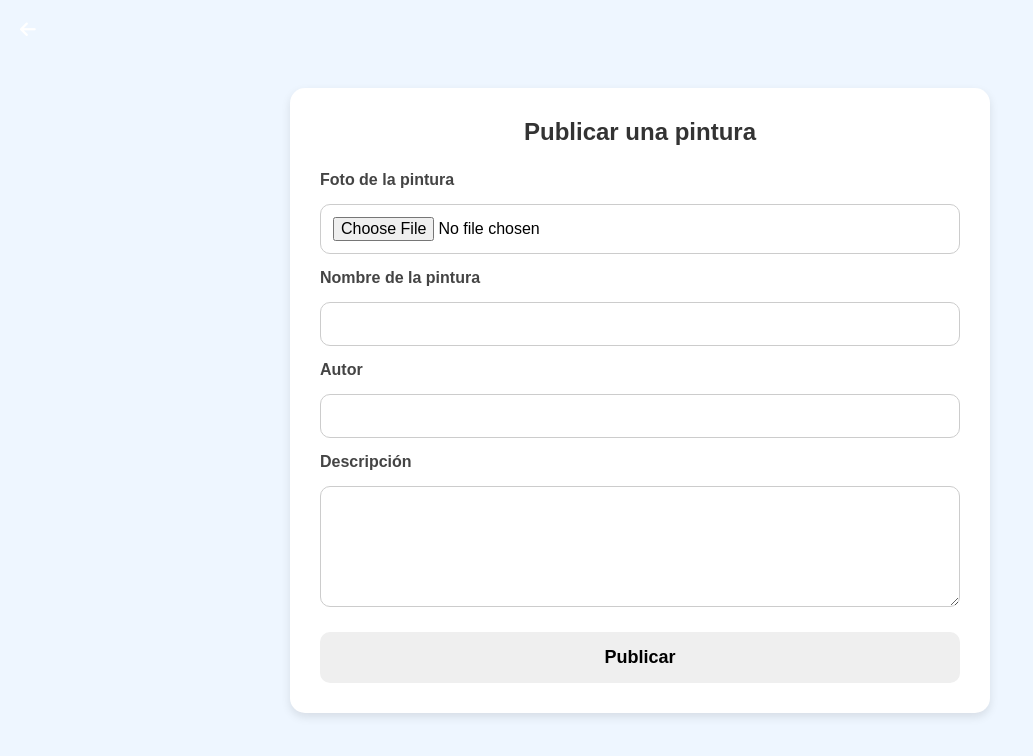
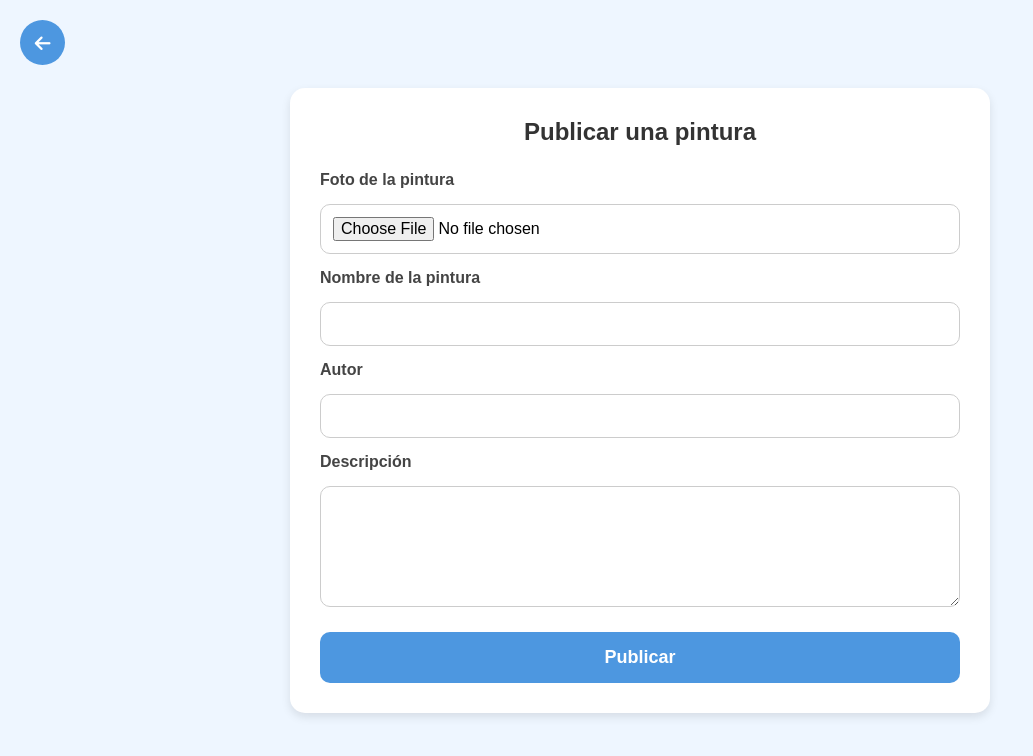
Before and after one commit to soyartesv2027-rgb/SoyArte, a PHP site: page /form_pintura.html in a window 1280 px wide. Shown: the top 756 px of the page, without its empty margins (0-1033 px from the left). Run offline with PHP 8.4, Linux system fonts and the light colour scheme.

Commit message:
edicion en el css de pinturas

```diff
--- a/JavaScript/PC-pintura.js
+++ b/JavaScript/PC-pintura.js
@@ -466,7 +466,7 @@ function animate(){
 
         setTimeout(()=>{
 
-            window.location.href = "soyarte/soyarte/pinturas.php";
+            window.location.href = "../pinturas.php";
 
         },2600);
 
--- a/styles/form_pintura.css
+++ b/styles/form_pintura.css
@@ -10,18 +10,15 @@
     left: 20px;
     width: 45px;
     height: 45px;
-<<<<<<< HEAD
-    background-color: #fab31b;
+
     border-radius: 50%;
-<<<<<<< HEAD
-=======
-    background-color: #4576a8;
+
+        background:#4d97e0;
+
+
 
     border-radius: 50%; /* esto crea el círculo */
 
->>>>>>> a0601b39f5cc33717e0f99aa3752e955fedfc4ad
-=======
->>>>>>> 682a91e15b08aca335d43e066466df33210a2e4b
     display: flex;
     justify-content: center;
     align-items: center;
@@ -83,16 +80,12 @@ button{
     padding:15px;
     border:none;
     border-radius:10px;
-<<<<<<< HEAD
-<<<<<<< HEAD
-    background:#fab31b;
-=======
 
-    background:#4576a8;
->>>>>>> a0601b39f5cc33717e0f99aa3752e955fedfc4ad
-=======
-    background:#fab31b;
->>>>>>> 682a91e15b08aca335d43e066466df33210a2e4b
+
+
+    background:#4d97e0;
+
+
     color:white;
     font-size:18px;
     font-weight:bold;
@@ -101,7 +94,8 @@ button{
 }
 
 button:hover{
-    background:#4576a8;
+     background:#4d97e0;
+
 }
 
 /* SoyArte palette button hover */
@@ -109,5 +103,6 @@ button:hover,
 .btn:hover,
 [class^='btn-']:hover,
 [class*=' btn-']:hover{
-    color:#2c4e7e;
+    color:#4d97e0;
+
 }
```
Also changed, not shown: styles/editar_pinturas.css (+8 -21 lines), styles/pinturas.css (+7 -6 lines).
